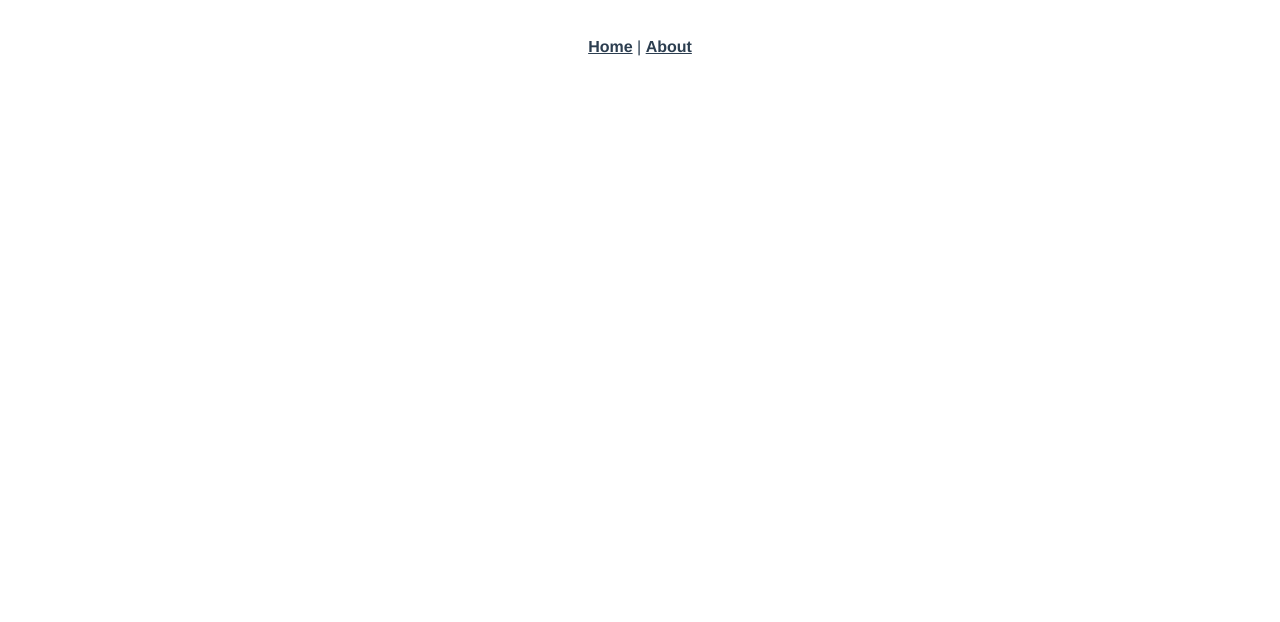
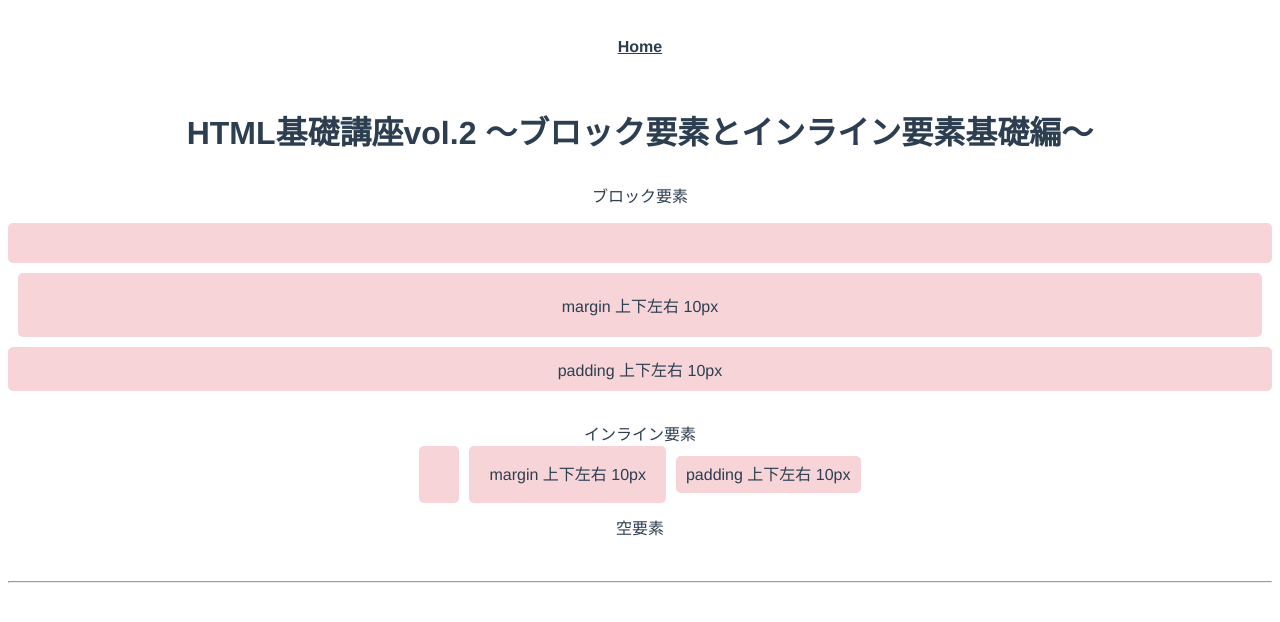
Before and after one commit to matsumana07384/study-html-sample, a Vue app: page /tag001 in a window 1280 px wide. Shown: the top 622 px of the page. Built offline with nearby package versions, Linux system fonts and the light colour scheme.

Commit message:
first commit

```diff
--- a/src/App.vue
+++ b/src/App.vue
@@ -1,8 +1,7 @@
 <template>
   <div id="app">
     <div id="nav">
-      <router-link to="/">Home</router-link> |
-      <router-link to="/about">About</router-link>
+      <router-link to="/">Home</router-link>
     </div>
     <router-view/>
   </div>
--- /dev/null
+++ b/src/components/Contents.vue
@@ -0,0 +1,58 @@
+<template>
+  <div class="hello">
+    <h1>{{ msg }}</h1>
+    <h3>HTML</h3>
+    <ul>
+      <li>
+        <span>ブラウザに表示されないタグ編</span>
+         |
+         <a href="https://qiita.com/matsumana07384/private/1a24f6f0c8eaca60c26b" target="_blank" rel="noopener">Qiita</a>
+      </li>
+    </ul>
+    <ul>
+      <li>
+        <router-link to="/tag001">ブロック要素とインライン要素の基礎編</router-link>
+         |
+        <a href="https://qiita.com/matsumana07384/private/fe36697125151650d641" target="_blank" rel="noopener">Qiita</a>
+      </li>
+    </ul>
+    <ul>
+      <li>
+        <router-link to="/tag002">タグ基本編</router-link>
+         |
+        <a href="#" target="_blank" rel="noopener">Qiita</a>
+      </li>
+    </ul>
+
+    <h3>CSS</h3>
+    <ul>
+    </ul>
+  </div>
+</template>
+
+<script>
+export default {
+  name: 'HelloWorld',
+  props: {
+    msg: String
+  }
+}
+</script>
+
+<!-- Add "scoped" attribute to limit CSS to this component only -->
+<style scoped>
+h3 {
+  margin: 40px 0 0;
+}
+ul {
+  list-style-type: none;
+  padding: 0;
+}
+li {
+  display: inline-block;
+  margin: 0 10px;
+}
+a {
+  color: #42b983;
+}
+</style>
--- a/src/components/HelloWorld.vue
+++ /dev/null
@@ -1,57 +0,0 @@
-<template>
-  <div class="hello">
-    <h1>{{ msg }}</h1>
-    <p>
-      For a guide and recipes on how to configure / customize this project,<br>
-      check out the
-      <a href="https://cli.vuejs.org" target="_blank" rel="noopener">vue-cli documentation</a>.
-    </p>
-    <h3>Installed CLI Plugins</h3>
-    <ul>
-      <li><a href="https://github.com/vuejs/vue-cli/tree/dev/packages/%40vue/cli-plugin-babel" target="_blank" rel="noopener">babel</a></li>
-    </ul>
-    <h3>Essential Links</h3>
-    <ul>
-      <li><a href="https://vuejs.org" target="_blank" rel="noopener">Core Docs</a></li>
-      <li><a href="https://forum.vuejs.org" target="_blank" rel="noopener">Forum</a></li>
-      <li><a href="https://chat.vuejs.org" target="_blank" rel="noopener">Community Chat</a></li>
-      <li><a href="https://twitter.com/vuejs" target="_blank" rel="noopener">Twitter</a></li>
-      <li><a href="https://news.vuejs.org" target="_blank" rel="noopener">News</a></li>
-    </ul>
-    <h3>Ecosystem</h3>
-    <ul>
-      <li><a href="https://router.vuejs.org" target="_blank" rel="noopener">vue-router</a></li>
-      <li><a href="https://vuex.vuejs.org" target="_blank" rel="noopener">vuex</a></li>
-      <li><a href="https://github.com/vuejs/vue-devtools#vue-devtools" target="_blank" rel="noopener">vue-devtools</a></li>
-      <li><a href="https://vue-loader.vuejs.org" target="_blank" rel="noopener">vue-loader</a></li>
-      <li><a href="https://github.com/vuejs/awesome-vue" target="_blank" rel="noopener">awesome-vue</a></li>
-    </ul>
-  </div>
-</template>
-
-<script>
-export default {
-  name: 'HelloWorld',
-  props: {
-    msg: String
-  }
-}
-</script>
-
-<!-- Add "scoped" attribute to limit CSS to this component only -->
-<style scoped>
-h3 {
-  margin: 40px 0 0;
-}
-ul {
-  list-style-type: none;
-  padding: 0;
-}
-li {
-  display: inline-block;
-  margin: 0 10px;
-}
-a {
-  color: #42b983;
-}
-</style>
--- a/src/router.js
+++ b/src/router.js
@@ -11,15 +11,21 @@ export default new Router({
     {
       path: '/',
       name: 'home',
+      // route level code-splitting
+      // this generates a separate chunk (about.[hash].js) for this route
+      // which is lazy-loaded when the route is visited.
+
       component: Home
     },
     {
-      path: '/about',
-      name: 'about',
-      // route level code-splitting
-      // this generates a separate chunk (about.[hash].js) for this route
-      // which is lazy-loaded when the route is visited.
-      component: () => import(/* webpackChunkName: "about" */ './views/About.vue')
+      path: '/tag001',
+      name: 'tag001',
+      component: () => import(/* webpackChunkName: "about" */ './views/Tag001.vue')
+    },
+    {
+      path: '/tag002',
+      name: 'tag002',
+      component: () => import(/* webpackChunkName: "about" */ './views/Tag002.vue')
     }
   ]
 })
--- a/src/views/About.vue
+++ /dev/null
@@ -1,5 +0,0 @@
-<template>
-  <div class="about">
-    <h1>This is an about page</h1>
-  </div>
-</template>
--- a/src/views/Home.vue
+++ b/src/views/Home.vue
@@ -1,18 +1,17 @@
 <template>
   <div class="home">
-    <img alt="Vue logo" src="../assets/logo.png">
-    <HelloWorld msg="Welcome to Your Vue.js App"/>
+    <Contents msg="Web基礎講座"/>
   </div>
 </template>
 
 <script>
 // @ is an alias to /src
-import HelloWorld from '@/components/HelloWorld.vue'
+import Contents from '@/components/Contents.vue'
 
 export default {
   name: 'home',
   components: {
-    HelloWorld
+    Contents
   }
 }
 </script>
--- /dev/null
+++ b/src/views/Tag001.vue
@@ -0,0 +1,54 @@
+<template>
+<div>
+    <h1>HTML基礎講座vol.2 〜ブロック要素とインライン要素基礎編〜</h1>
+    <div class="block">
+        <p>ブロック要素</p>
+        <div class="mybox"></div>
+        <div class="mybox yohaku-margin"> margin 上下左右 10px</div>
+        <div class="mybox yohaku-padding">padding 上下左右 10px</div>
+    </div>
+    <div class="block">
+        <p class>インライン要素</p>
+        <span class="mybox"></span>
+        <span class="mybox yohaku-margin">margin 上下左右 10px</span>
+        <span class="mybox yohaku-padding">padding 上下左右 10px</span>
+    </div>
+    <div  class="block">
+    <p>空要素</p>
+    <br>
+    <hr>
+    <br>
+    </div>
+</div>
+</template>
+
+<script>
+export default {
+
+}
+</script>
+
+<style lang="css" scoped>
+.block {
+    margin-top: 30px;
+}
+.mybox{
+    background-color: #F6D4D8;  /* 背景色 */
+    border-radius: 5px;
+    padding: 20px;  /* 内側の余白 */
+    position: relative;
+    z-index: 0;
+ }
+.yohaku-margin {
+    margin-top: 10px;
+    margin-bottom: 10px;
+    margin-left: 10px;
+    margin-right: 10px;
+}
+.yohaku-padding {
+    padding-top: 10px;
+    padding-bottom: 10px;
+    padding-left: 10px;
+    padding-right: 10px;
+}
+</style>
--- /dev/null
+++ b/src/views/Tag002.vue
@@ -0,0 +1,120 @@
+<template>
+<div>
+    <h1>HTML基礎講座vol.3 〜タグ基本編〜</h1>
+    <div class="block">
+        <p>divタグ</p>
+        <div class="mybox"></div>
+    </div>
+    <div class="block">
+        <p>articleタグ</p>
+        <article class="mybox"></article>
+    </div>
+    <section class="block">
+        <h3>sectionタグ</h3>
+        <section class="mybox"></section>
+    </section>
+    <div>
+        <p>navタグ</p>
+        <nav>
+            <ul>
+                <li>トップページ</li>
+                <li>子ページ</li>
+                <li>子ページ</li>
+            </ul>
+        </nav>
+    </div>
+<!-- aside
+
+main
+
+h1〜h6
+
+header
+
+footer
+
+p
+
+ul
+
+ol
+
+li
+
+dl
+
+dt
+
+dd
+
+figure
+
+figcaption
+
+span
+
+strong
+
+img
+
+a
+
+em
+
+br
+
+table
+
+tr
+
+th
+
+td
+
+iframe
+
+form
+
+input
+
+label
+
+textarea
+
+select
+
+radio -->
+
+</div>
+</template>
+
+<script>
+export default {
+
+}
+</script>
+
+<style lang="css" scoped>
+.block {
+    margin-top: 30px;
+}
+.mybox{
+    background-color: #F6D4D8;  /* 背景色 */
+    border-radius: 5px;
+    padding: 20px;  /* 内側の余白 */
+    position: relative;
+    z-index: 0;
+ }
+.yohaku-margin {
+    margin-top: 10px;
+    margin-bottom: 10px;
+    margin-left: 10px;
+    margin-right: 10px;
+}
+.yohaku-padding {
+    padding-top: 10px;
+    padding-bottom: 10px;
+    padding-left: 10px;
+    padding-right: 10px;
+}
+</style>
```
